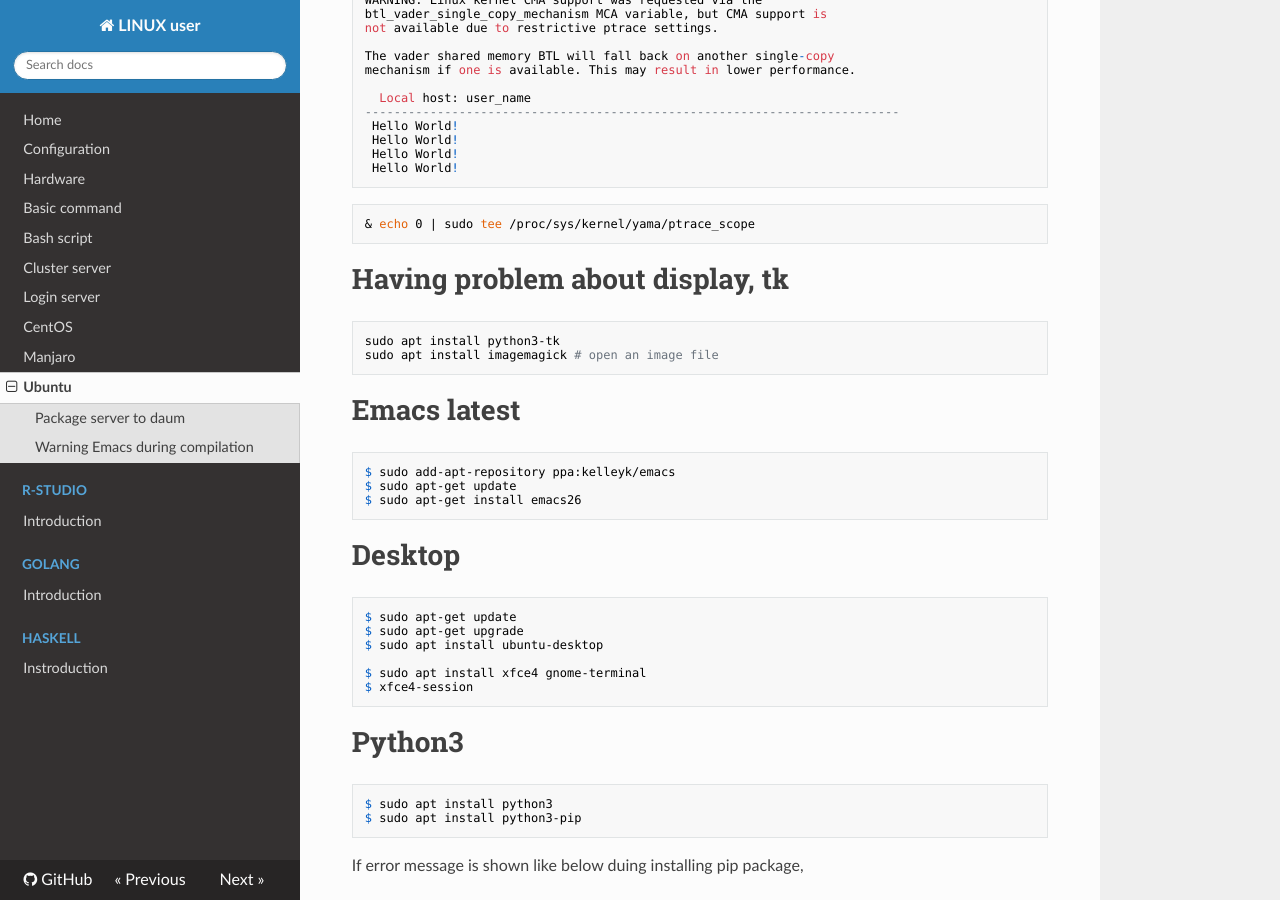
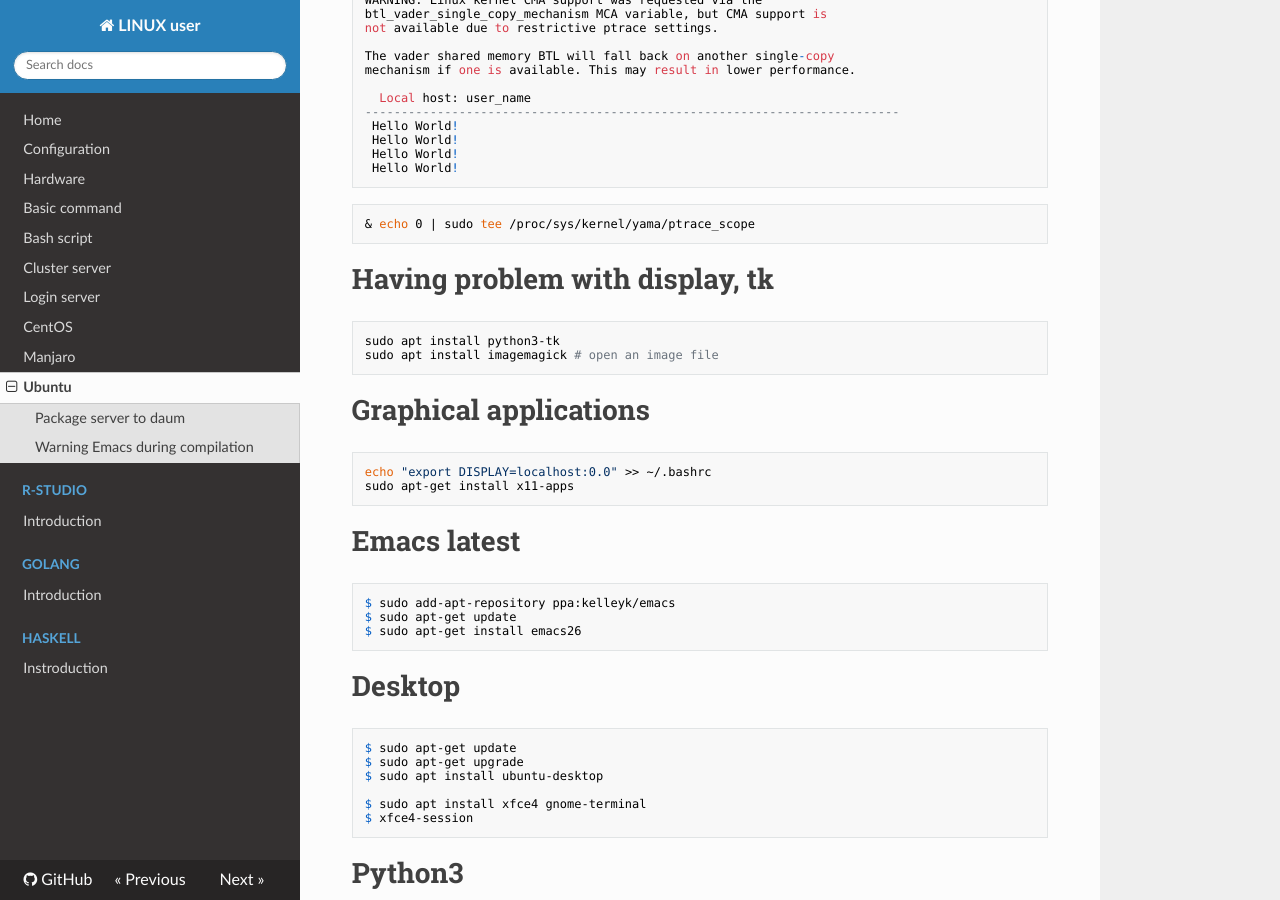
Before and after one commit to WonyoungCho/LINUX, an MkDocs documentation site: the page built from docs/ubuntu_conf.md, in a window 1280 px wide and 900 px high, scrolled down 390 px. Built offline with MkDocs 1.6.1, drawn with Linux system fonts in a browser that asks for light colours; nearby versions of some CDN libraries; old or Windows-style settings are respelled for this version of MkDocs.

Commit message:
Update ubuntu_conf.md

````diff
--- a/docs/ubuntu_conf.md
+++ b/docs/ubuntu_conf.md
@@ -32,10 +32,17 @@ mechanism if one is available. This may result in lower performance.
 & echo 0 | sudo tee /proc/sys/kernel/yama/ptrace_scope
 ```
 
-# Having problem about display, tk
+
+# Having problem with display, tk
 ```
 sudo apt install python3-tk
 sudo apt install imagemagick # open an image file
+```
+
+# Graphical applications
+```
+echo "export DISPLAY=localhost:0.0" >> ~/.bashrc
+sudo apt-get install x11-apps
 ```
 
 # Emacs latest
````
